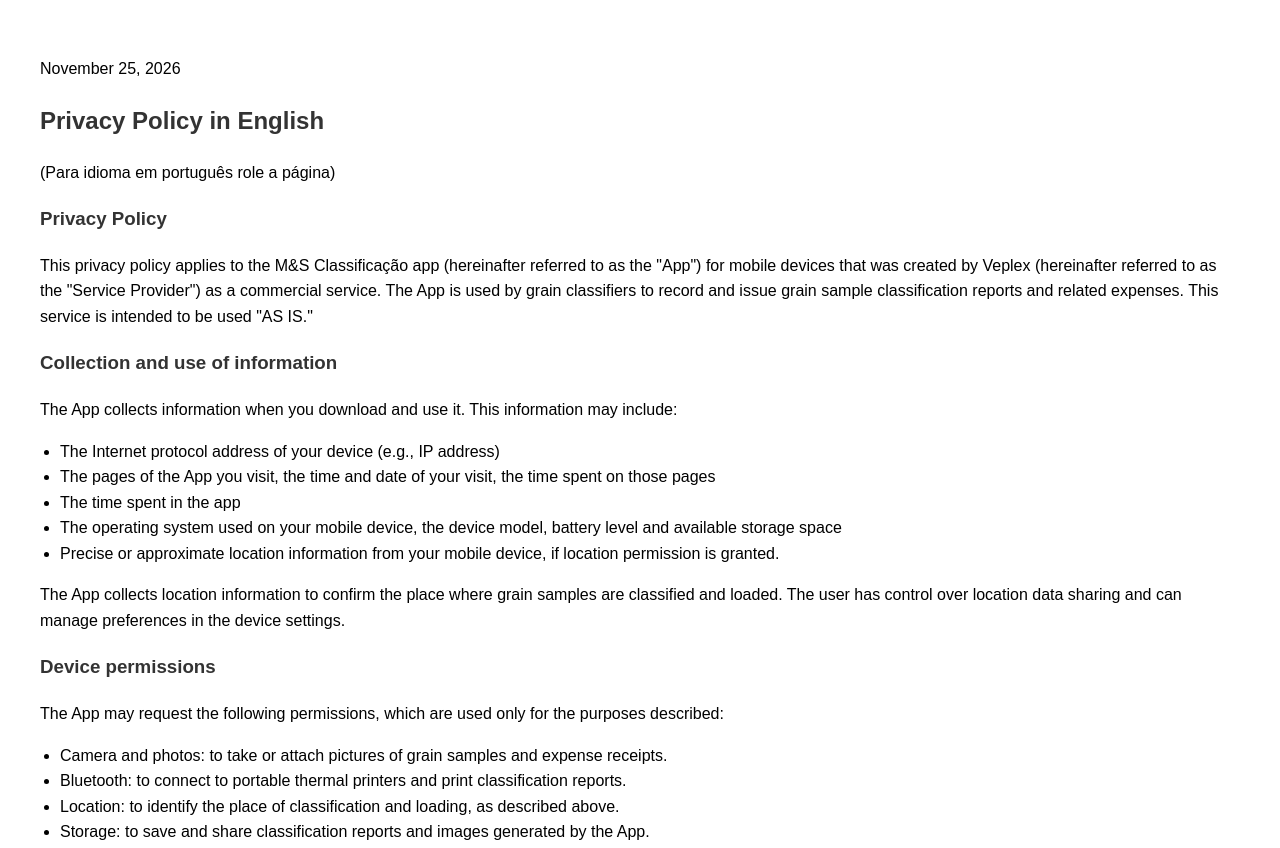
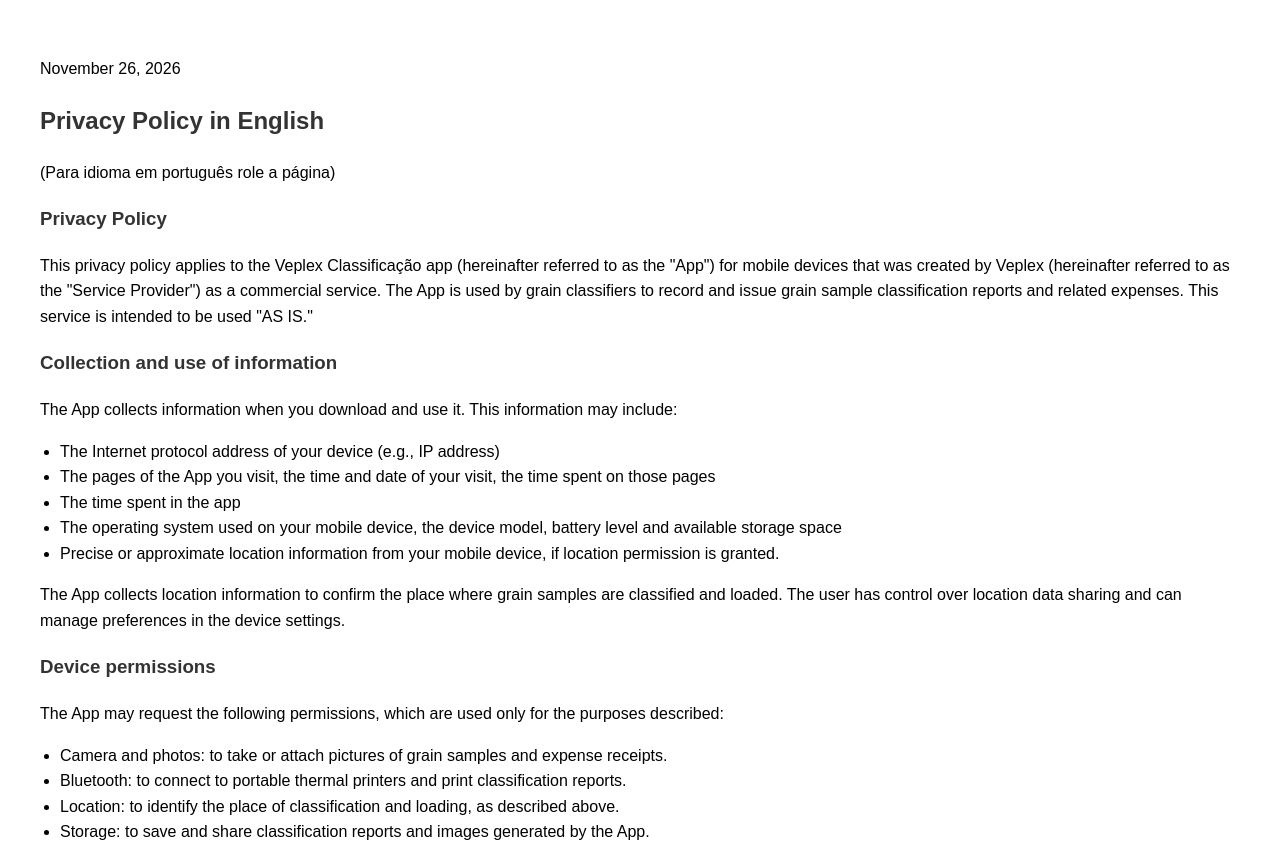
Before and after one commit to veplexsistemasdeinformacao/msclassificacao-politica, a plain HTML site: page index.html in a window 1280 px wide. Shown: the top 848 px of the page. Drawn offline with Linux system fonts and the light colour scheme.

Commit message:
Update index.html

```diff
--- a/index.html
+++ b/index.html
@@ -3,7 +3,7 @@
 <head>
     <meta charset="UTF-8">
     <meta name="viewport" content="width=device-width, initial-scale=1.0">
-    <title>Privacy Policy - M&amp;S Classificação</title>
+    <title>Privacy Policy - Veplex Classificação</title>
     <style>
         body {
             font-family: Arial, sans-serif;
@@ -23,12 +23,12 @@
     </style>
 </head>
 <body>
-<p>November 25, 2026</p>
+<p>November 26, 2026</p>
 
 <h2>Privacy Policy in English</h2>
 <p>(Para idioma em português role a página)</p>
 <h3>Privacy Policy</h3>
-<p>This privacy policy applies to the M&amp;S Classificação app (hereinafter referred to as the "App") for mobile devices that was created by Veplex (hereinafter referred to as the "Service Provider") as a commercial service. The App is used by grain classifiers to record and issue grain sample classification reports and related expenses. This service is intended to be used "AS IS."</p>
+<p>This privacy policy applies to the Veplex Classificação app (hereinafter referred to as the "App") for mobile devices that was created by Veplex (hereinafter referred to as the "Service Provider") as a commercial service. The App is used by grain classifiers to record and issue grain sample classification reports and related expenses. This service is intended to be used "AS IS."</p>
 
 <h3>Collection and use of information</h3>
 <p>The App collects information when you download and use it. This information may include:</p>
@@ -92,7 +92,7 @@
 <p>The Service Provider cares about safeguarding the confidentiality of your information. The Service Provider provides physical, electronic, and procedural safeguards to protect the information that the Service Provider processes and maintains.</p>
 
 <h3>Política de Privacidade</h3>
-<p>Esta política de privacidade aplica-se ao aplicativo M&amp;S Classificação (doravante denominado “Aplicativo”) para dispositivos móveis que foi criado pela Veplex (doravante denominada “Prestadora de Serviços”) como um serviço comercial. O Aplicativo é utilizado por classificadores de grãos para registrar e emitir laudos de classificação de amostras de grãos e as despesas relacionadas. Este serviço destina-se a ser utilizado "COMO ESTÁ".</p>
+<p>Esta política de privacidade aplica-se ao aplicativo Veplex Classificação (doravante denominado “Aplicativo”) para dispositivos móveis que foi criado pela Veplex (doravante denominada “Prestadora de Serviços”) como um serviço comercial. O Aplicativo é utilizado por classificadores de grãos para registrar e emitir laudos de classificação de amostras de grãos e as despesas relacionadas. Este serviço destina-se a ser utilizado "COMO ESTÁ".</p>
 
 <h3>Coleta e uso de informações</h3>
 <p>O Aplicativo coleta informações quando você baixa e o utiliza. Essas informações podem incluir:</p>
```
